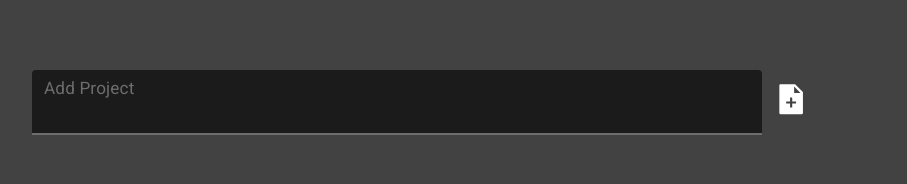
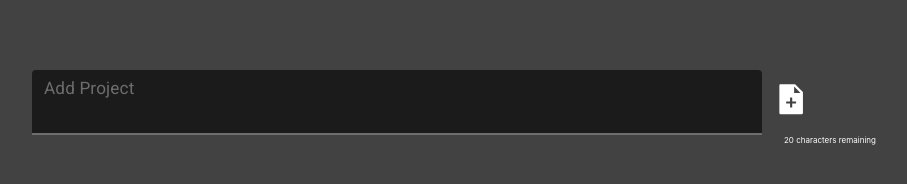
Before and after one commit to Will-Peterson/my-projects-app, a React (Create React App) app: page / in a window 1280 px wide. Shown: the part 140-324 px from the top of the page, without its empty margins (230-1137 px from the left). Built offline with nearby package versions, Linux system fonts and the light colour scheme.

Commit message:
added input counter and limit

```diff
--- a/src/App.js
+++ b/src/App.js
@@ -22,7 +22,8 @@ function App() {
   }, [projects]);
 
   const updateProject = (id) => {
-    console.log('update project CONNECTED')
+    console.log('update project CONNECTED');
+
   }
 
   const completedProject = (id) => {
--- a/src/components/Form.js
+++ b/src/components/Form.js
@@ -7,19 +7,24 @@ import {AiFillFileAdd} from 'react-icons/ai';
 const Form = ({inputProject, setInputProject, projects, setProjects}) => {
 
     const handleInputProject = (e) => {
-        let input = e.target.value;
-        setInputProject(input);
+        setInputProject(e.target.value);
     };
 
     const submitProjectInput = (e) => {
-        e.preventDefault();
-        setProjects([...projects, {task: inputProject.trim(), completed: false, id: v4()}]);
-        setInputProject('');
+        if (inputProject !== '') {
+            e.preventDefault();
+            setProjects([...projects, {task: inputProject.trim(), completed: false, id: v4()}]);
+            setInputProject('');
+        } else {
+            e.preventDefault();
+            return null;
+        }
     };
 
     return (
-        <form noValidate autoComplete="off">
+        <form noValidate autoComplete="off" onSubmit={submitProjectInput}>
         <TextField
+            inputProps={{maxLength: 20}}
             label="Add Project"
             variant="filled"
             color="primary"
@@ -30,6 +35,8 @@ const Form = ({inputProject, setInputProject, projects, setProjects}) => {
         <IconButton type='submit' onClick={submitProjectInput} >
             <AiFillFileAdd style={{color: 'white'}} />
         </IconButton>
+        <br/>
+        <div style={{color: 'white', marginBottom: '50px', float: 'right', fontSize: '.5rem'}}>{20 - inputProject.length} characters remaining</div>
         </form>
     );
 }
--- a/src/theme.js
+++ b/src/theme.js
@@ -32,7 +32,8 @@ theme.props = {
         edge: 'end'
     },
     MuiTextField: {
-        autoFocus: true
+        autoFocus: true,
+        maxLength: 20
     }
 };
 
@@ -78,7 +79,6 @@ theme.overrides = {
     MuiTextField: {
         root: {
             maxWidth: '1000px',
-            marginBottom: '50px',
             fontSize: '3rem',
         }
     },
```
